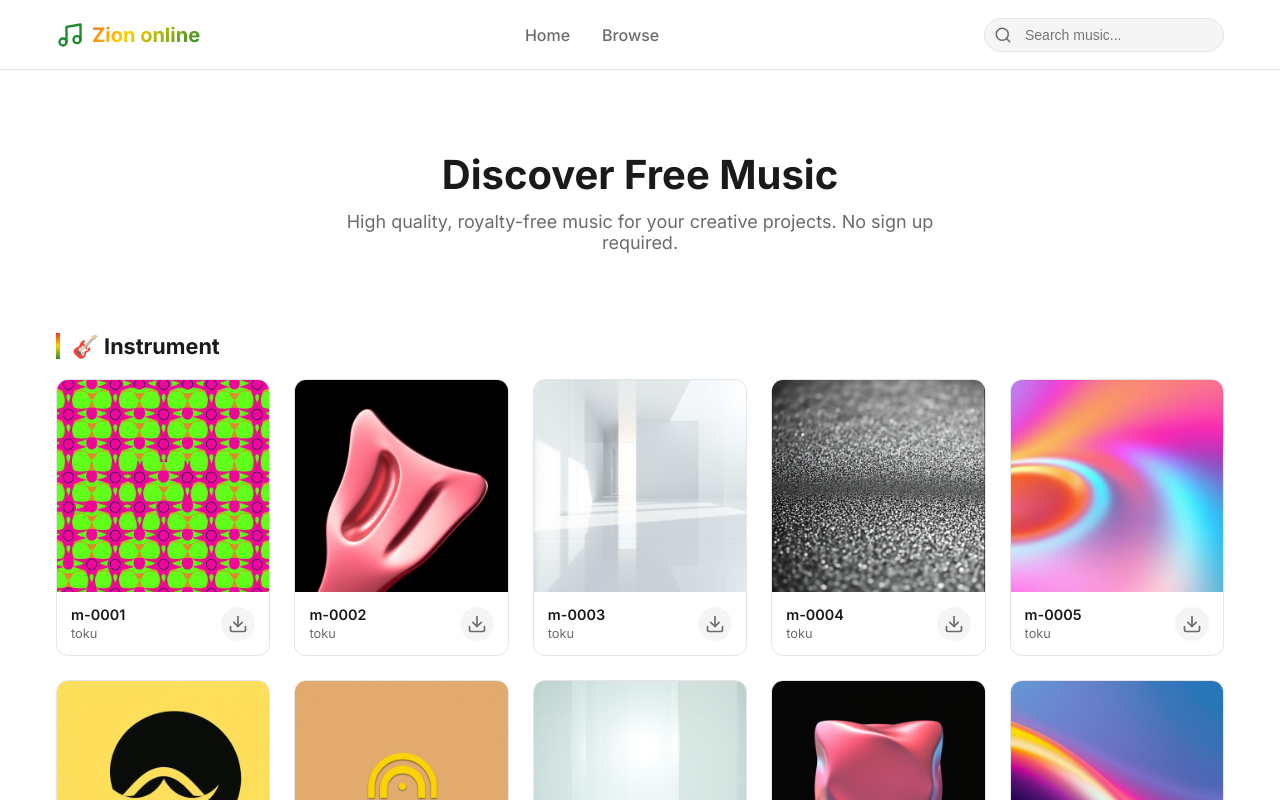
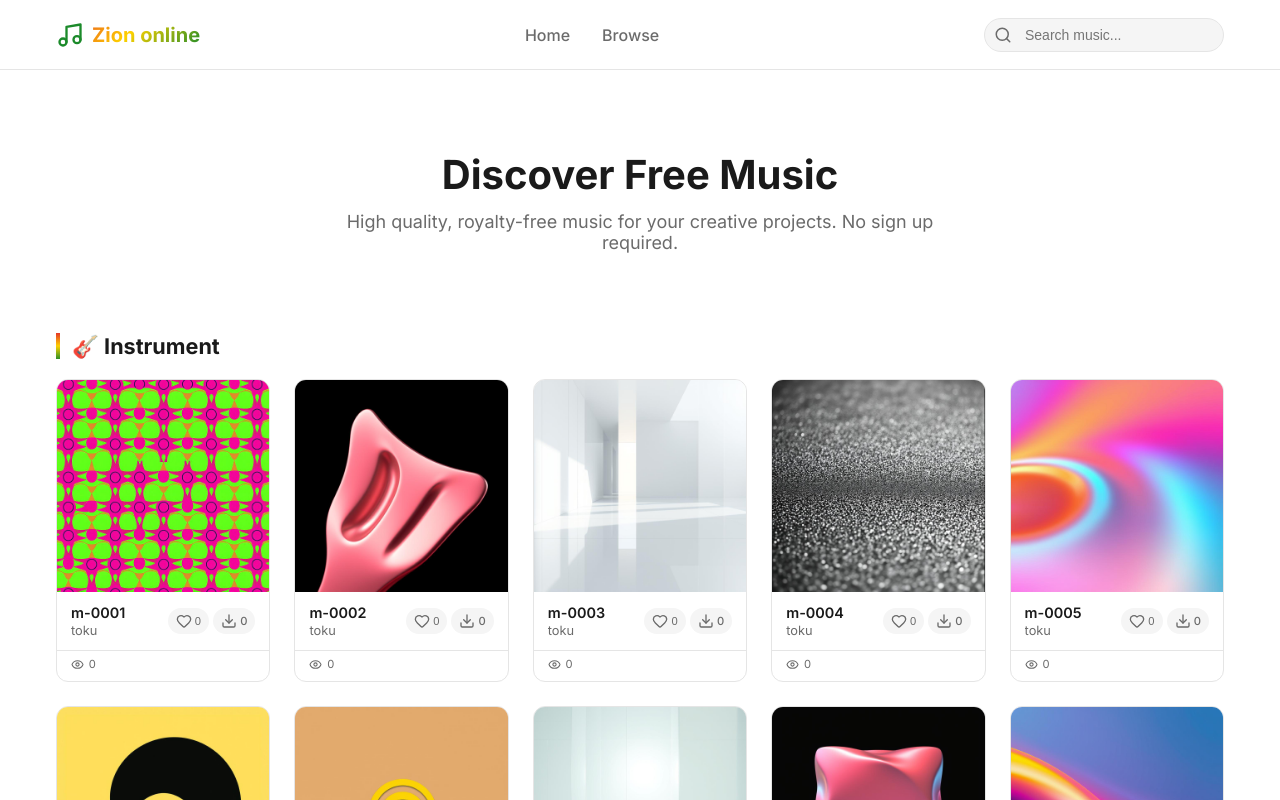
Before and after one commit to tokura1222/music-platform, a Next.js app: page / in a window 1280 px wide. Shown: the top 800 px of the page. Built offline with nearby package versions, Linux system fonts and the light colour scheme; no server answers; the database is empty.

Commit message:
feat: add view counts, download counts, and like buttons with Upstash Redis

```diff
--- a/package.json
+++ b/package.json
@@ -10,6 +10,7 @@
     "cms": "npx decap-server"
   },
   "dependencies": {
+    "@upstash/redis": "^1.36.2",
     "lucide-react": "^0.563.0",
     "next": "16.1.6",
     "react": "19.2.3",
--- /dev/null
+++ b/src/app/api/stats/[songId]/route.ts
@@ -0,0 +1,55 @@
+import { NextRequest, NextResponse } from 'next/server';
+import { redis } from '@/lib/redis';
+
+export async function GET(
+    request: NextRequest,
+    { params }: { params: Promise<{ songId: string }> }
+) {
+    const { songId } = await params;
+
+    const [views, downloads, likes] = await Promise.all([
+        redis.get<number>(`song:${songId}:views`) ?? 0,
+        redis.get<number>(`song:${songId}:downloads`) ?? 0,
+        redis.get<number>(`song:${songId}:likes`) ?? 0,
+    ]);
+
+    return NextResponse.json({
+        views: views || 0,
+        downloads: downloads || 0,
+        likes: likes || 0,
+    });
+}
+
+export async function POST(
+    request: NextRequest,
+    { params }: { params: Promise<{ songId: string }> }
+) {
+    const { songId } = await params;
+    const body = await request.json();
+    const { action } = body as { action: 'view' | 'download' | 'like' | 'unlike' };
+
+    let result: number = 0;
+
+    switch (action) {
+        case 'view':
+            result = await redis.incr(`song:${songId}:views`);
+            break;
+        case 'download':
+            result = await redis.incr(`song:${songId}:downloads`);
+            break;
+        case 'like':
+            result = await redis.incr(`song:${songId}:likes`);
+            break;
+        case 'unlike':
+            result = await redis.decr(`song:${songId}:likes`);
+            if (result < 0) {
+                await redis.set(`song:${songId}:likes`, 0);
+                result = 0;
+            }
+            break;
+        default:
+            return NextResponse.json({ error: 'Invalid action' }, { status: 400 });
+    }
+
+    return NextResponse.json({ action, count: result });
+}
--- a/src/components/SongCard.module.css
+++ b/src/components/SongCard.module.css
@@ -51,16 +51,18 @@
     opacity: 1;
 }
 
+/* Content area */
 .content {
-    padding: 0.875rem;
+    padding: 0.75rem 0.875rem;
     display: flex;
     align-items: center;
     justify-content: space-between;
-    gap: 0.75rem;
+    gap: 0.5rem;
 }
 
 .info {
     min-width: 0;
+    flex: 1;
 }
 
 .title {
@@ -75,26 +77,68 @@
 .artist {
     font-size: 0.8rem;
     color: var(--secondary-foreground);
-    margin-top: 0.15rem;
+    margin-top: 0.1rem;
     white-space: nowrap;
     overflow: hidden;
     text-overflow: ellipsis;
 }
 
-.downloadBtn {
-    background-color: var(--secondary);
-    color: var(--secondary-foreground);
-    width: 34px;
-    height: 34px;
-    border-radius: 50%;
+/* Action buttons */
+.actions {
     display: flex;
     align-items: center;
-    justify-content: center;
-    transition: all 0.2s;
+    gap: 0.25rem;
     flex-shrink: 0;
 }
 
-.downloadBtn:hover {
-    background-color: var(--primary);
-    color: white;
+.actionBtn {
+    display: flex;
+    align-items: center;
+    gap: 0.2rem;
+    padding: 0.3rem 0.5rem;
+    border-radius: 99px;
+    background: var(--secondary);
+    color: var(--secondary-foreground);
+    border: none;
+    cursor: pointer;
+    font-size: 0.75rem;
+    transition: all 0.2s;
+    text-decoration: none;
 }
+
+.actionBtn:hover {
+    background-color: var(--accent);
+    color: var(--foreground);
+}
+
+.actionBtn.liked {
+    color: var(--rasta-red);
+    background-color: rgba(227, 41, 44, 0.08);
+}
+
+.actionBtn.liked:hover {
+    background-color: rgba(227, 41, 44, 0.15);
+}
+
+.count {
+    font-size: 0.7rem;
+    font-weight: 500;
+    line-height: 1;
+}
+
+/* Stats bar */
+.statsBar {
+    padding: 0.4rem 0.875rem 0.6rem;
+    display: flex;
+    align-items: center;
+    gap: 0.75rem;
+    border-top: 1px solid var(--card-border);
+}
+
+.stat {
+    display: flex;
+    align-items: center;
+    gap: 0.3rem;
+    font-size: 0.7rem;
+    color: var(--secondary-foreground);
+}
--- a/src/components/SongCard.tsx
+++ b/src/components/SongCard.tsx
@@ -2,7 +2,8 @@
 
 import { Song } from '@/data/songs';
 import { useAudio } from '@/context/AudioContext';
-import { Play, Pause, Download } from 'lucide-react';
+import { useSongStats } from '@/hooks/useSongStats';
+import { Play, Pause, Download, Heart, Eye } from 'lucide-react';
 import styles from './SongCard.module.css';
 
 interface SongCardProps {
@@ -11,9 +12,8 @@ interface SongCardProps {
 
 export default function SongCard({ song }: SongCardProps) {
     const { currentSong, isPlaying, playSong, togglePlay } = useAudio();
+    const { stats, liked, trackView, trackDownload, toggleLike } = useSongStats(song.id);
 
-    // Guard against undefined IDs: only consider it the "current song"
-    // if both IDs exist and match, AND we also check the URL matches
     const isCurrentSong = currentSong !== null &&
         currentSong.url === song.url;
     const isThisPlaying = isCurrentSong && isPlaying;
@@ -23,7 +23,18 @@ export default function SongCard({ song }: SongCardProps) {
             togglePlay();
         } else {
             playSong(song);
+            trackView();
         }
+    };
+
+    const handleDownload = (e: React.MouseEvent) => {
+        e.stopPropagation();
+        trackDownload();
+    };
+
+    const formatCount = (n: number) => {
+        if (n >= 1000) return `${(n / 1000).toFixed(1)}k`;
+        return String(n);
     };
 
     return (
@@ -48,15 +59,34 @@ export default function SongCard({ song }: SongCardProps) {
                     <p className={styles.artist}>{song.artist}</p>
                 </div>
 
+                <div className={styles.actions}>
+                    <button
+                        onClick={toggleLike}
+                        className={`${styles.actionBtn} ${liked ? styles.liked : ''}`}
+                        title="Like"
+                    >
+                        <Heart size={16} fill={liked ? 'currentColor' : 'none'} />
+                        <span className={styles.count}>{formatCount(stats.likes)}</span>
+                    </button>
+
                     <a
                         href={song.url}
                         download
-                    className={styles.downloadBtn}
+                        className={styles.actionBtn}
                         title="Download"
-                    onClick={(e) => e.stopPropagation()}
+                        onClick={handleDownload}
                     >
-                    <Download size={20} />
+                        <Download size={16} />
+                        <span className={styles.count}>{formatCount(stats.downloads)}</span>
                     </a>
+                </div>
+            </div>
+
+            <div className={styles.statsBar}>
+                <span className={styles.stat}>
+                    <Eye size={13} />
+                    {formatCount(stats.views)}
+                </span>
             </div>
         </div>
     );
--- /dev/null
+++ b/src/hooks/useSongStats.ts
@@ -0,0 +1,94 @@
+'use client';
+
+import { useState, useEffect, useCallback } from 'react';
+
+type SongStats = {
+    views: number;
+    downloads: number;
+    likes: number;
+};
+
+export function useSongStats(songId: string) {
+    const [stats, setStats] = useState<SongStats>({ views: 0, downloads: 0, likes: 0 });
+    const [liked, setLiked] = useState(false);
+
+    // Load stats and liked state
+    useEffect(() => {
+        // Check localStorage for liked state
+        const likedSongs = JSON.parse(localStorage.getItem('likedSongs') || '{}');
+        setLiked(!!likedSongs[songId]);
+
+        // Fetch stats from API
+        fetch(`/api/stats/${encodeURIComponent(songId)}`)
+            .then(res => res.json())
+            .then(data => setStats(data))
+            .catch(err => console.error('Failed to fetch stats:', err));
+    }, [songId]);
+
+    const trackView = useCallback(async () => {
+        try {
+            const res = await fetch(`/api/stats/${encodeURIComponent(songId)}`, {
+                method: 'POST',
+                headers: { 'Content-Type': 'application/json' },
+                body: JSON.stringify({ action: 'view' }),
+            });
+            const data = await res.json();
+            setStats(prev => ({ ...prev, views: data.count }));
+        } catch (err) {
+            console.error('Failed to track view:', err);
+        }
+    }, [songId]);
+
+    const trackDownload = useCallback(async () => {
+        try {
+            const res = await fetch(`/api/stats/${encodeURIComponent(songId)}`, {
+                method: 'POST',
+                headers: { 'Content-Type': 'application/json' },
+                body: JSON.stringify({ action: 'download' }),
+            });
+            const data = await res.json();
+            setStats(prev => ({ ...prev, downloads: data.count }));
+        } catch (err) {
+            console.error('Failed to track download:', err);
+        }
+    }, [songId]);
+
+    const toggleLike = useCallback(async () => {
+        const newLiked = !liked;
+        const action = newLiked ? 'like' : 'unlike';
+
+        // Optimistic update
+        setLiked(newLiked);
+        setStats(prev => ({
+            ...prev,
+            likes: prev.likes + (newLiked ? 1 : -1),
+        }));
+
+        // Save to localStorage
+        const likedSongs = JSON.parse(localStorage.getItem('likedSongs') || '{}');
+        if (newLiked) {
+            likedSongs[songId] = true;
+        } else {
+            delete likedSongs[songId];
+        }
+        localStorage.setItem('likedSongs', JSON.stringify(likedSongs));
+
+        try {
+            await fetch(`/api/stats/${encodeURIComponent(songId)}`, {
+                method: 'POST',
+                headers: { 'Content-Type': 'application/json' },
+                body: JSON.stringify({ action }),
+            });
+        } catch (err) {
+            console.error('Failed to toggle like:', err);
+            // Revert on error
+            setLiked(!newLiked);
+            setStats(prev => ({
+                ...prev,
+                likes: prev.likes + (newLiked ? -1 : 1),
+            }));
+        }
+    }, [songId, liked]);
+
+    return { stats, liked, trackView, trackDownload, toggleLike };
+}
--- /dev/null
+++ b/src/lib/redis.ts
@@ -0,0 +1,6 @@
+import { Redis } from '@upstash/redis';
+
+export const redis = new Redis({
+    url: process.env.UPSTASH_REDIS_REST_URL!,
+    token: process.env.UPSTASH_REDIS_REST_TOKEN!,
+});
```
Also changed, not shown: 1 other file (tests, documents, lock files or other folders). Lines whose indentation alone changed are shown as unchanged.
